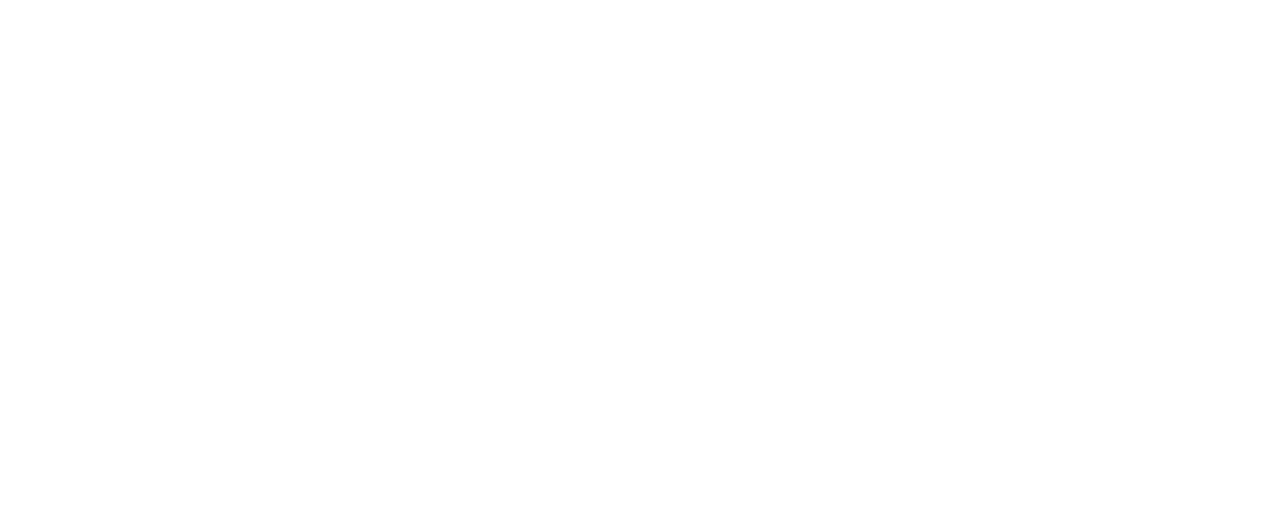
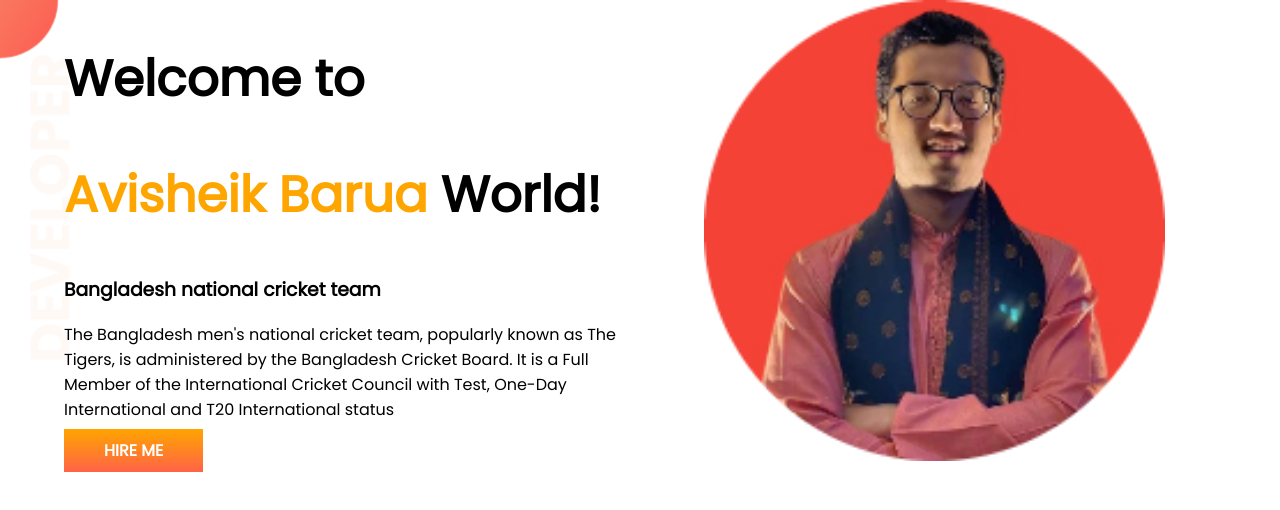
Before and after one commit to Avisheik1721158/developer-portfolio, a plain HTML site: page index.html in a window 1280 px wide. Drawn offline with Linux system fonts and the light colour scheme.

Commit message:
top-banner added

```diff
--- a/index.html
+++ b/index.html
@@ -6,11 +6,28 @@
     <meta http-equiv="X-UA-Compatible" content="IE=edge">
     <meta name="viewport" content="width=device-width, initial-scale=1.0">
     <title> Avisheik Portfolio </title>
+    <link rel="preconnect" href="https://fonts.googleapis.com">
+    <link rel="preconnect" href="https://fonts.gstatic.com" crossorigin>
+    <link href="https://fonts.googleapis.com/css2?family=Poppins&display=swap" rel="stylesheet">
     <link rel="stylesheet" href="style.css">
 </head>
 
 <body>
-
+    <section class="top-banner">
+        <div class="half-width">
+            <h1>Welcome to</h1>
+            <h1><span class="orange-color">Avisheik Barua </span> World!
+            </h1>
+            <h3> Bangladesh national cricket team </h3>
+            <p> The Bangladesh men's national cricket team, popularly known as The Tigers,
+                is administered by the Bangladesh Cricket Board. It is a Full Member of
+                the International Cricket Council with Test, One-Day International and T20
+                International status</p>
+            <a class="link-button" target="_blank" href="https://github.com/Avisheik1721158/developer-portfolio">HIRE
+                ME</a>
+        </div>
+        <div class="half-width"><img src="images/filename.jpg" alt=""></div>
+    </section>
 </body>
 
 </html>
--- a/style.css
+++ b/style.css
@@ -0,0 +1,34 @@
+body{
+    font-family: 'Poppins', sans-serif;
+    margin: 0;
+}
+h1{
+    font-size: 50px;
+
+}
+.orange-color{
+    color: orange;
+}
+section{
+    display: flex;
+}
+.half-width{
+    width: 50% ;
+    padding-left: 5%;
+}
+.half-width img{
+    width: 80%;
+}
+.link-button{
+    text-decoration: none;
+    background-image: linear-gradient(orange,tomato) ;
+    padding: 10px 40px;
+    color: white;
+    font-weight: 700;
+    border: radius 5px; ;
+
+}
+.top-banner{
+    background-image: url(images/top-banner.png);
+    background-repeat: no-repeat;
+}
```
Also changed, not shown: images/avisheik_barua-photo-2021_12_23_20_30-removebg-preview.jpg (added), images/avisheik_barua-photo-2021_12_23_20_30.jpg (added), images/filename.jpg (added), images/top-banner.png (added).
